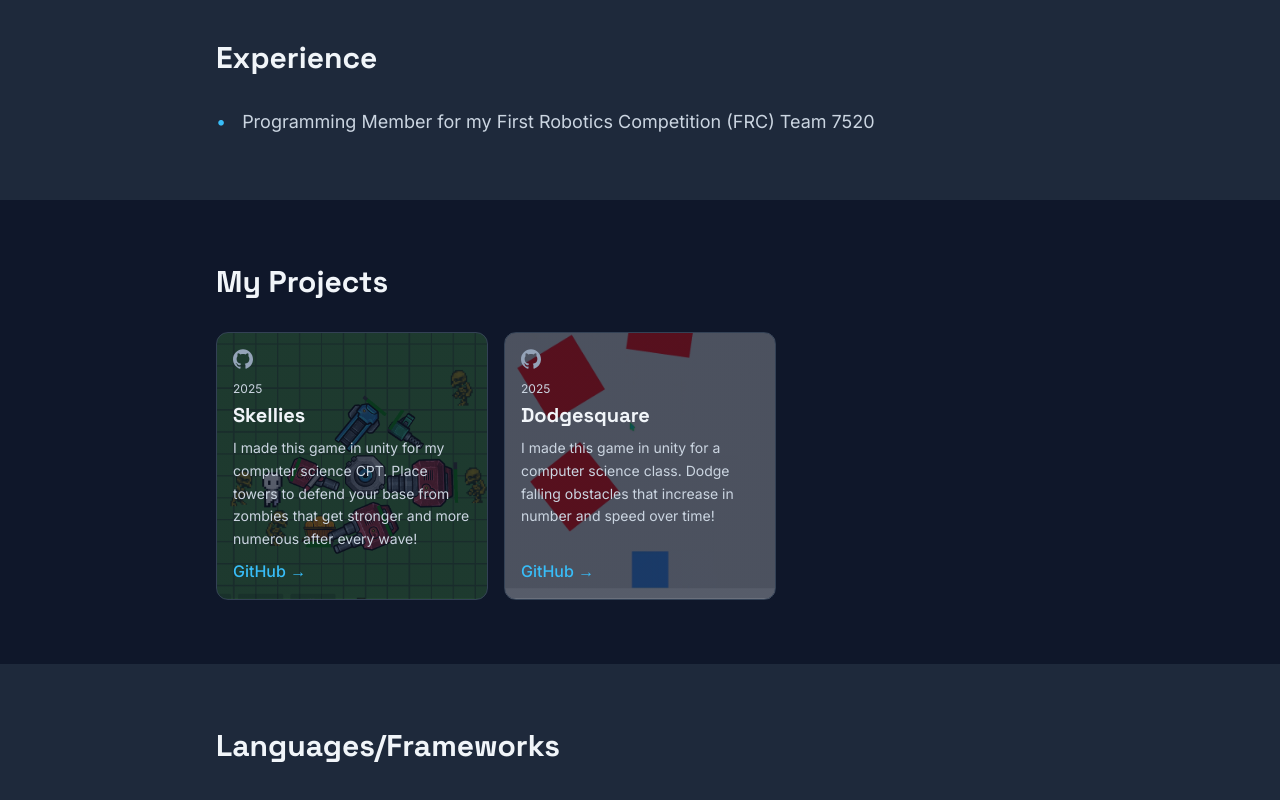
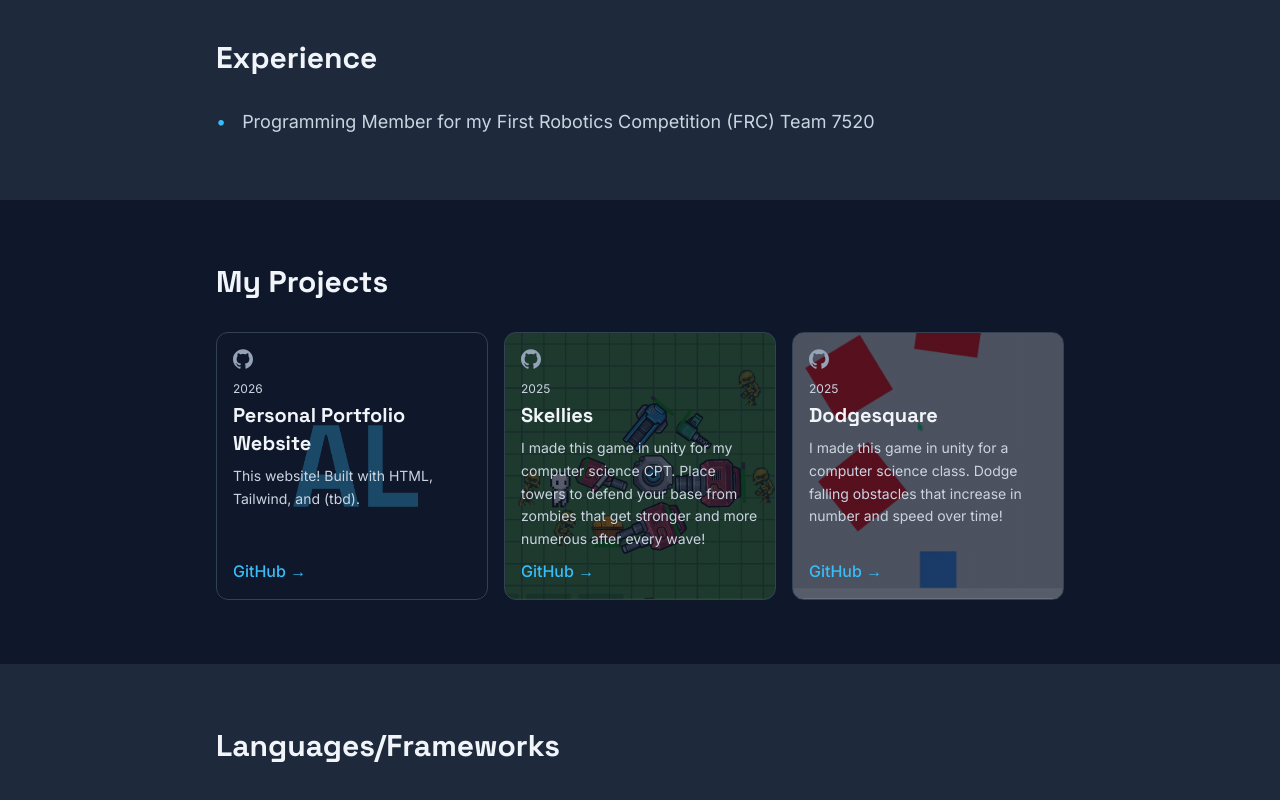
Before and after one commit to al-1108/Personal-Portfolio-Website, a website: page index.html in a window 1280 px wide. Shown: the part 549-1349 px from the top of the page. Drawn offline with Linux system fonts and the light colour scheme.

Commit message:
Added portfolio project
- added this website to projects section

```diff
--- a/index.html
+++ b/index.html
@@ -52,6 +52,17 @@
         <div id="projects" class="max-w-4xl mx-auto px-6 py-12 sm:py-16">
             <h2 class="font-display text-2xl sm:text-3xl font-bold mb-8">My Projects</h2>
             <div class="grid grid-cols-1 sm:grid-cols-2 md:grid-cols-3 gap-4">
+                <a href="https://github.com/al-1108/Personal-Portfolio-Website" target="_blank" rel="noopener noreferrer" style="background-image: linear-gradient(rgba(15,23,42,0.70), rgba(15,23,42,0.70)), url('./images/logo.png')" class="flex flex-col justify-between border border-slate-700 rounded-xl p-4 hover:border-sky-500 hover:shadow-lg hover:shadow-sky-900/20 transition group bg-cover bg-center project-card">
+                    <div>
+                        <svg xmlns="http://www.w3.org/2000/svg" class="w-5 h-5 text-slate-400 group-hover:text-sky-400 transition mb-3" fill="currentColor" viewBox="0 0 24 24">
+                            <path d="M12 .297c-6.63 0-12 5.373-12 12 0 5.303 3.438 9.8 8.205 11.385.6.113.82-.258.82-.577 0-.285-.01-1.04-.015-2.04-3.338.724-4.042-1.61-4.042-1.61-.546-1.385-1.335-1.755-1.335-1.755-1.087-.744.084-.729.084-.729 1.205.084 1.838 1.236 1.838 1.236 1.07 1.835 2.809 1.305 3.495.998.108-.776.417-1.305.76-1.605-2.665-.3-5.466-1.332-5.466-5.93 0-1.31.465-2.38 1.235-3.22-.135-.303-.54-1.523.105-3.176 0 0 1.005-.322 3.3 1.23.96-.267 1.98-.399 3-.405 1.02.006 2.04.138 3 .405 2.28-1.552 3.285-1.23 3.285-1.23.645 1.653.24 2.873.12 3.176.765.84 1.23 1.91 1.23 3.22 0 4.61-2.805 5.625-5.475 5.92.42.36.81 1.096.81 2.22 0 1.606-.015 2.896-.015 3.286 0 .315.21.69.825.57C20.565 22.092 24 17.592 24 12.297c0-6.627-5.373-12-12-12"/>
+                        </svg>
+                        <p class="text-xs text-slate-300 mb-1 group-hover:text-sky-400">2026</p>
+                        <h3 class="font-display text-2xl sm:text-xl font-bold group-hover:text-sky-400 transition mb-2">Personal Portfolio Website</h3>
+                        <p class="text-slate-300 text-sm leading-relaxed">This website! Built with HTML, Tailwind, and (tbd).</p>
+                    </div>
+                    <span class="text-sky-400 text-base font-medium group-hover:scale-110 group-hover:translate-x-3 transition-transform inline-block mt-2">GitHub →</span>
+                </a>
                 <a href="https://github.com/RyanHuangcodes/CPT_ICS4U" target="_blank" rel="noopener noreferrer" style="background-image: linear-gradient(rgba(15,23,42,0.70), rgba(15,23,42,0.70)), url('./images/skellies.png')" class="flex flex-col justify-between border border-slate-700 rounded-xl p-4 hover:border-sky-500 hover:shadow-lg hover:shadow-sky-900/20 transition group bg-cover bg-center project-card">
                     <div>
                         <svg xmlns="http://www.w3.org/2000/svg" class="w-5 h-5 text-slate-400 group-hover:text-sky-400 transition mb-3" fill="currentColor" viewBox="0 0 24 24">
```
